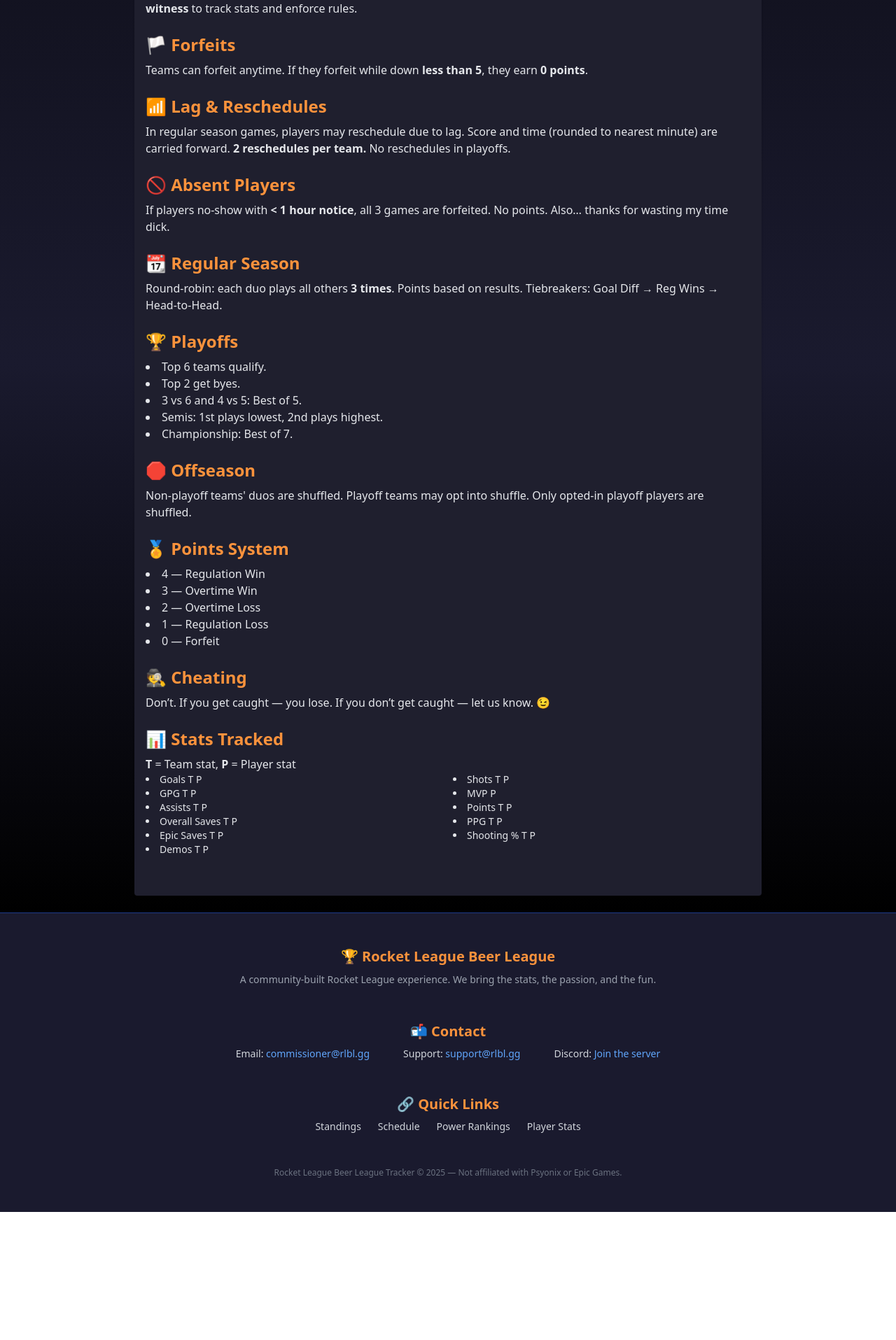
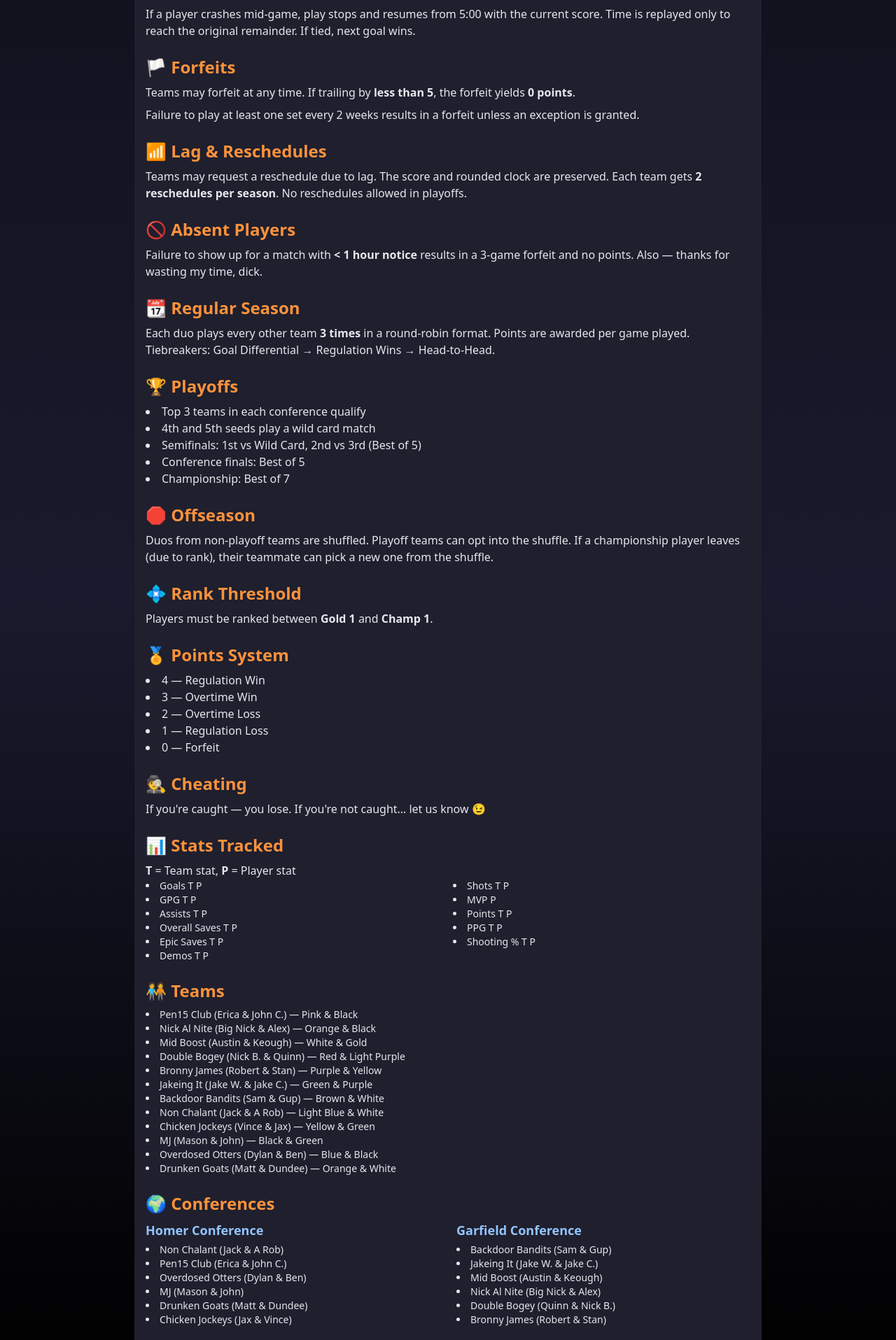
Before and after one commit to pupilliluke/rlbl-website, a React (Create React App) app: page /leagueinfo in a window 1280 px wide. Shown: the part 265-2180 px from the top of the page at 70% size. Before the commit the page ends 1997 px from the top, so only its background shows below. Built offline with nearby package versions, Linux system fonts and the light colour scheme.

Commit message:
fixed admin content bug

```diff
--- a/src/pages/Admin.jsx
+++ b/src/pages/Admin.jsx
@@ -147,7 +147,102 @@
       <h1 className="text-4xl font-bold text-orange-400 text-center mb-8 drop-shadow">
         🛠 Admin Panel
       </h1>
-      {/* ...existing content */}
+<div className="flex justify-center gap-4 mb-10 flex-wrap">
+  {Object.keys(dataSources).map((key) => (
+    <button
+      key={key}
+      onClick={() => handleSelectSource(key)}
+      className={`px-4 py-2 rounded-full border transition duration-150 text-sm font-medium ${
+        selectedSource === key
+          ? "bg-orange-500 border-orange-700"
+          : "bg-[#2a2a3d] border-blue-800"
+      }`}
+    >
+      {key.charAt(0).toUpperCase() + key.slice(1)}
+    </button>
+  ))}
+</div>
+
+<div className="max-w-5xl mx-auto bg-[#1f1f2e] rounded-xl shadow-md p-6 space-y-6">
+  {items.map((item, index) => (
+    <div
+      key={index}
+      className="bg-[#2a2a3d] rounded p-4 shadow flex flex-col gap-2 border border-blue-900"
+    >
+      {Object.entries(item).map(([key, value]) => (
+        <div key={key} className="text-sm">
+          <span className="font-semibold text-blue-300 mr-2">{key}:</span>
+          {editingIndex === index ? (
+            <textarea
+              rows={12}
+              className="bg-[#1f1f2e] border border-blue-900 rounded px-2 py-1 w-full text-sm transition-all duration-300 shadow-inner resize-y"
+              value={newItem[key] || ""}
+              onChange={(e) => handleChange(key, e.target.value)}
+            />
+          ) : (
+            renderValue(key, value)
+          )}
+        </div>
+      ))}
+
+      <div className="flex gap-2 mt-2">
+        {editingIndex === index ? (
+          <>
+            <button
+              className="px-3 py-1 text-sm bg-green-600 rounded"
+              onClick={handleSave}
+            >
+              Save
+            </button>
+            <button
+              className="px-3 py-1 text-sm bg-gray-600 rounded"
+              onClick={handleCancel}
+            >
+              Collapse
+            </button>
+          </>
+        ) : (
+          <button
+            className="px-3 py-1 text-sm bg-blue-600 rounded"
+            onClick={() => handleEdit(index)}
+          >
+            Edit
+          </button>
+        )}
+        <button
+          className="px-3 py-1 text-sm bg-red-600 rounded"
+          onClick={() => handleDelete(index)}
+        >
+          Delete
+        </button>
+      </div>
+    </div>
+  ))}
+
+  {/* Add New Entry */}
+  <div className="mt-6 border-t border-blue-800 pt-4">
+    <h2 className="text-lg font-semibold text-orange-300 mb-2">
+      Add New Entry
+    </h2>
+    <div className="grid grid-cols-1 md:grid-cols-2 gap-3">
+      {Object.keys(items[0] || {}).map((key) => (
+        <input
+          key={key}
+          placeholder={key}
+          value={newItem[key] || ""}
+          onChange={(e) => handleChange(key, e.target.value)}
+          className="bg-[#2a2a3d] border border-blue-900 text-sm px-3 py-2 rounded w-full"
+        />
+      ))}
+    </div>
+    <button
+      onClick={handleAdd}
+      className="mt-4 bg-orange-500 hover:bg-orange-600 text-white px-4 py-2 rounded"
+    >
+      Add Entry
+    </button>
+  </div>
+</div>
     </div>
   );
 };
--- a/src/pages/LeagueInfo.jsx
+++ b/src/pages/LeagueInfo.jsx
@@ -1,47 +1,56 @@
 export default function LeagueInfo() {
   return (
     <div className="max-w-4xl mx-auto px-4 py-8 bg-[#1f1f2e] text-gray-200 rounded shadow">
-      <h1 className="text-4xl font-bold text-blue-400 mb-6">🚀 Rocket League Beer League Bible</h1>
+      <h1 className="text-4xl font-bold text-blue-400 mb-6">
+        🚀 Rocket League Beer League Bible
+      </h1>
 
       <section className="mb-6">
         <h2 className="text-2xl font-semibold text-orange-400 mb-2">📝 Rules</h2>
-        <p>Game Length: <strong>5:00</strong>, unlimited OT if tied. First goal in OT wins. Each game must have 4 qualifying players and a <strong>witness</strong> to track stats and enforce rules.</p>
+        <p>Game Length: <strong>5:00</strong>, unlimited OT if tied. First OT goal wins. A <strong>witness</strong> is required to track stats and enforce rules.</p>
+        <p className="mt-2">If a player crashes mid-game, play stops and resumes from 5:00 with the current score. Time is replayed only to reach the original remainder. If tied, next goal wins.</p>
       </section>
 
       <section className="mb-6">
         <h2 className="text-2xl font-semibold text-orange-400 mb-2">🏳️ Forfeits</h2>
-        <p>Teams can forfeit anytime. If they forfeit while down <strong>less than 5</strong>, they earn <strong>0 points</strong>.</p>
+        <p>Teams may forfeit at any time. If trailing by <strong>less than 5</strong>, the forfeit yields <strong>0 points</strong>.</p>
+        <p className="mt-2">Failure to play at least one set every 2 weeks results in a forfeit unless an exception is granted.</p>
       </section>
 
       <section className="mb-6">
         <h2 className="text-2xl font-semibold text-orange-400 mb-2">📶 Lag & Reschedules</h2>
-        <p>In regular season games, players may reschedule due to lag. Score and time (rounded to nearest minute) are carried forward. <strong>2 reschedules per team.</strong> No reschedules in playoffs.</p>
+        <p>Teams may request a reschedule due to lag. The score and rounded clock are preserved. Each team gets <strong>2 reschedules per season</strong>. No reschedules allowed in playoffs.</p>
       </section>
 
       <section className="mb-6">
         <h2 className="text-2xl font-semibold text-orange-400 mb-2">🚫 Absent Players</h2>
-        <p>If players no-show with <strong>&lt; 1 hour notice</strong>, all 3 games are forfeited. No points. Also… thanks for wasting my time dick.</p>
+        <p>Failure to show up for a match with <strong>&lt; 1 hour notice</strong> results in a 3-game forfeit and no points. Also — thanks for wasting my time, dick.</p>
       </section>
 
       <section className="mb-6">
         <h2 className="text-2xl font-semibold text-orange-400 mb-2">📆 Regular Season</h2>
-        <p>Round-robin: each duo plays all others <strong>3 times</strong>. Points based on results. Tiebreakers: Goal Diff → Reg Wins → Head-to-Head.</p>
+        <p>Each duo plays every other team <strong>3 times</strong> in a round-robin format. Points are awarded per game played. Tiebreakers: Goal Differential → Regulation Wins → Head-to-Head.</p>
       </section>
 
       <section className="mb-6">
         <h2 className="text-2xl font-semibold text-orange-400 mb-2">🏆 Playoffs</h2>
         <ul className="list-disc list-inside">
-          <li>Top 6 teams qualify.</li>
-          <li>Top 2 get byes.</li>
-          <li>3 vs 6 and 4 vs 5: Best of 5.</li>
-          <li>Semis: 1st plays lowest, 2nd plays highest.</li>
-          <li>Championship: Best of 7.</li>
+          <li>Top 3 teams in each conference qualify</li>
+          <li>4th and 5th seeds play a wild card match</li>
+          <li>Semifinals: 1st vs Wild Card, 2nd vs 3rd (Best of 5)</li>
+          <li>Conference finals: Best of 5</li>
+          <li>Championship: Best of 7</li>
         </ul>
       </section>
 
       <section className="mb-6">
         <h2 className="text-2xl font-semibold text-orange-400 mb-2">🛑 Offseason</h2>
-        <p>Non-playoff teams' duos are shuffled. Playoff teams may opt into shuffle. Only opted-in playoff players are shuffled.</p>
+        <p>Duos from non-playoff teams are shuffled. Playoff teams can opt into the shuffle. If a championship player leaves (due to rank), their teammate can pick a new one from the shuffle.</p>
+      </section>
+
+      <section className="mb-6">
+        <h2 className="text-2xl font-semibold text-orange-400 mb-2">💠 Rank Threshold</h2>
+        <p>Players must be ranked between <strong>Gold 1</strong> and <strong>Champ 1</strong>.</p>
       </section>
 
       <section className="mb-6">
@@ -57,7 +66,7 @@
 
       <section className="mb-6">
         <h2 className="text-2xl font-semibold text-orange-400 mb-2">🕵️ Cheating</h2>
-        <p>Don’t. If you get caught — you lose. If you don’t get caught — let us know. 😉</p>
+        <p>If you're caught — you lose. If you're not caught… let us know 😉</p>
       </section>
 
       <section className="mb-6">
@@ -78,7 +87,51 @@
         </ul>
       </section>
 
+      <section className="mb-6">
+        <h2 className="text-2xl font-semibold text-orange-400 mb-2">🧑‍🤝‍🧑 Teams</h2>
+        <ul className="list-disc list-inside text-sm">
+          <li>Pen15 Club (Erica & John C.) — Pink & Black</li>
+          <li>Nick Al Nite (Big Nick & Alex) — Orange & Black</li>
+          <li>Mid Boost (Austin & Keough) — White & Gold</li>
+          <li>Double Bogey (Nick B. & Quinn) — Red & Light Purple</li>
+          <li>Bronny James (Robert & Stan) — Purple & Yellow</li>
+          <li>Jakeing It (Jake W. & Jake C.) — Green & Purple</li>
+          <li>Backdoor Bandits (Sam & Gup) — Brown & White</li>
+          <li>Non Chalant (Jack & A Rob) — Light Blue & White</li>
+          <li>Chicken Jockeys (Vince & Jax) — Yellow & Green</li>
+          <li>MJ (Mason & John) — Black & Green</li>
+          <li>Overdosed Otters (Dylan & Ben) — Blue & Black</li>
+          <li>Drunken Goats (Matt & Dundee) — Orange & White</li>
+        </ul>
+      </section>
 
+      <section className="mb-4">
+        <h2 className="text-2xl font-semibold text-orange-400 mb-2">🌍 Conferences</h2>
+        <div className="grid grid-cols-1 md:grid-cols-2 gap-6 text-sm">
+          <div>
+            <h3 className="text-lg font-bold text-blue-300 mb-1">Homer Conference</h3>
+            <ul className="list-disc list-inside">
+              <li>Non Chalant (Jack & A Rob)</li>
+              <li>Pen15 Club (Erica & John C.)</li>
+              <li>Overdosed Otters (Dylan & Ben)</li>
+              <li>MJ (Mason & John)</li>
+              <li>Drunken Goats (Matt & Dundee)</li>
+              <li>Chicken Jockeys (Jax & Vince)</li>
+            </ul>
+          </div>
+          <div>
+            <h3 className="text-lg font-bold text-blue-300 mb-1">Garfield Conference</h3>
+            <ul className="list-disc list-inside">
+              <li>Backdoor Bandits (Sam & Gup)</li>
+              <li>Jakeing It (Jake W. & Jake C.)</li>
+              <li>Mid Boost (Austin & Keough)</li>
+              <li>Nick Al Nite (Big Nick & Alex)</li>
+              <li>Double Bogey (Quinn & Nick B.)</li>
+              <li>Bronny James (Robert & Stan)</li>
+            </ul>
+          </div>
+        </div>
+      </section>
     </div>
   );
 }
```
